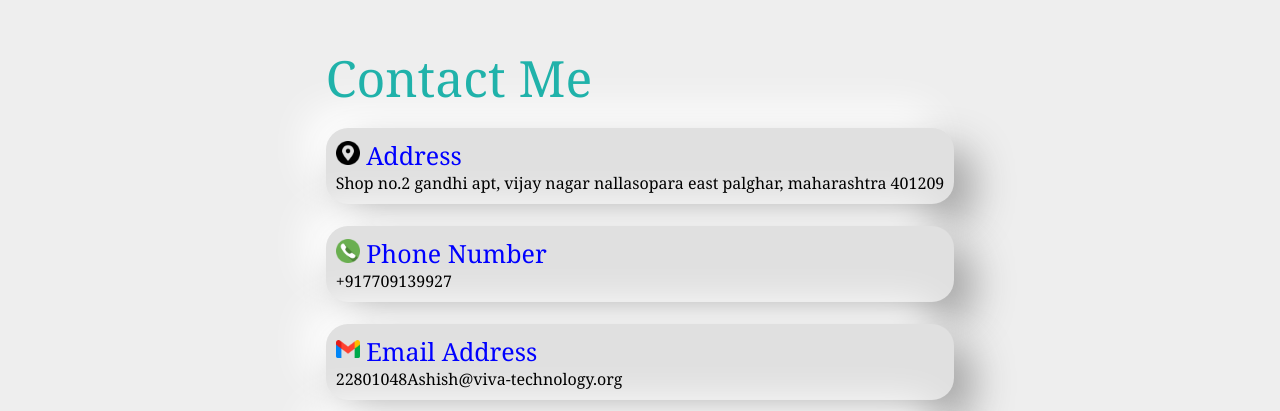
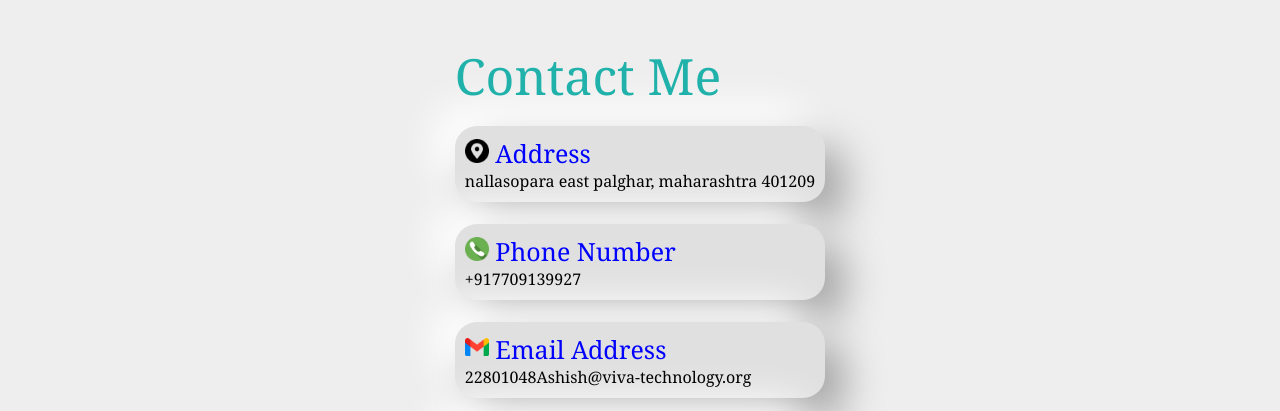
Before and after one commit to Ashish22Gupta/My_Portfolio, a plain HTML site: page index.html in a window 1280 px wide. Shown: the part 4271-4682 px from the top of the page. Drawn offline with Linux system fonts and the light colour scheme.

Commit message:
Update index.html

```diff
--- a/index.html
+++ b/index.html
@@ -106,7 +106,7 @@
                 <p class="sectionTag text-big">Contact Me</p>
                 <div class="box">
                 <p class="text-small one"><img src="Icons/location.png" alt="Laptop image" class="contact-img">&nbsp;Address</p>
-                <p class="text-mini">Shop no.2 gandhi apt, vijay nagar nallasopara east palghar, maharashtra 401209</p>
+                <p class="text-mini">nallasopara east palghar, maharashtra 401209</p>
             </div><br>
                 <div class="box">
                     <p class="text-small one"><img src="Icons/phone.png" alt="Laptop image" class="contact-img">&nbsp;Phone Number</p>
```
